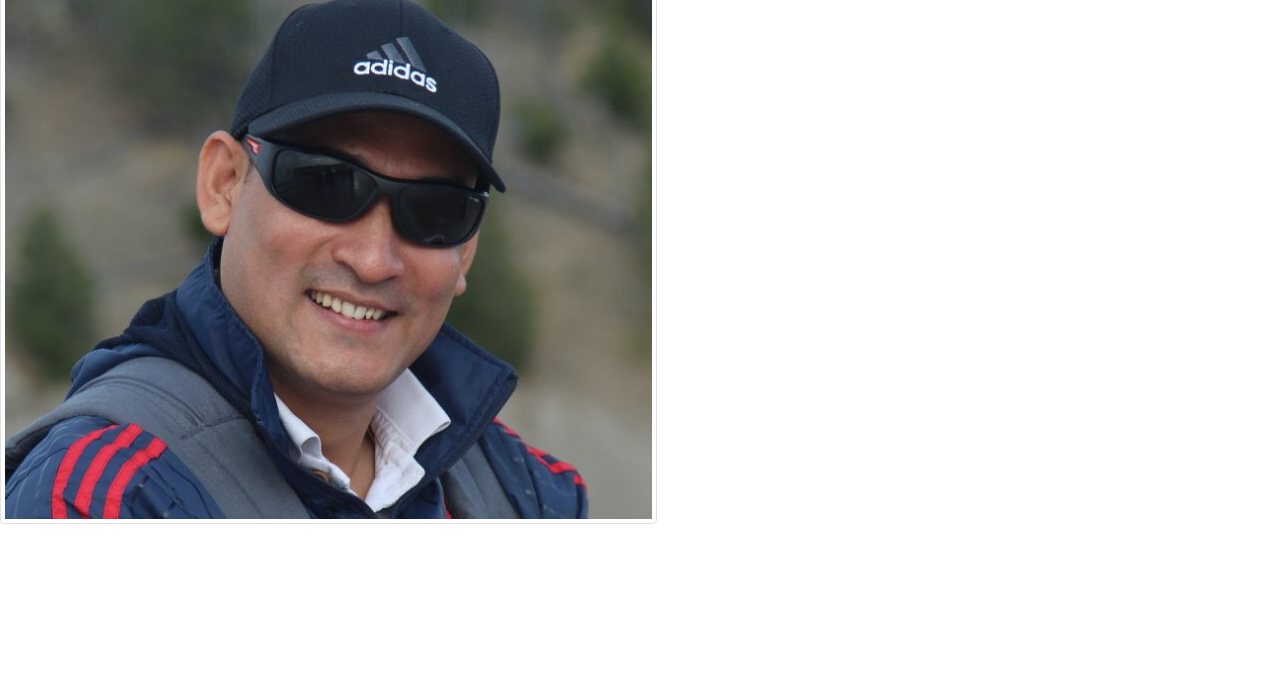
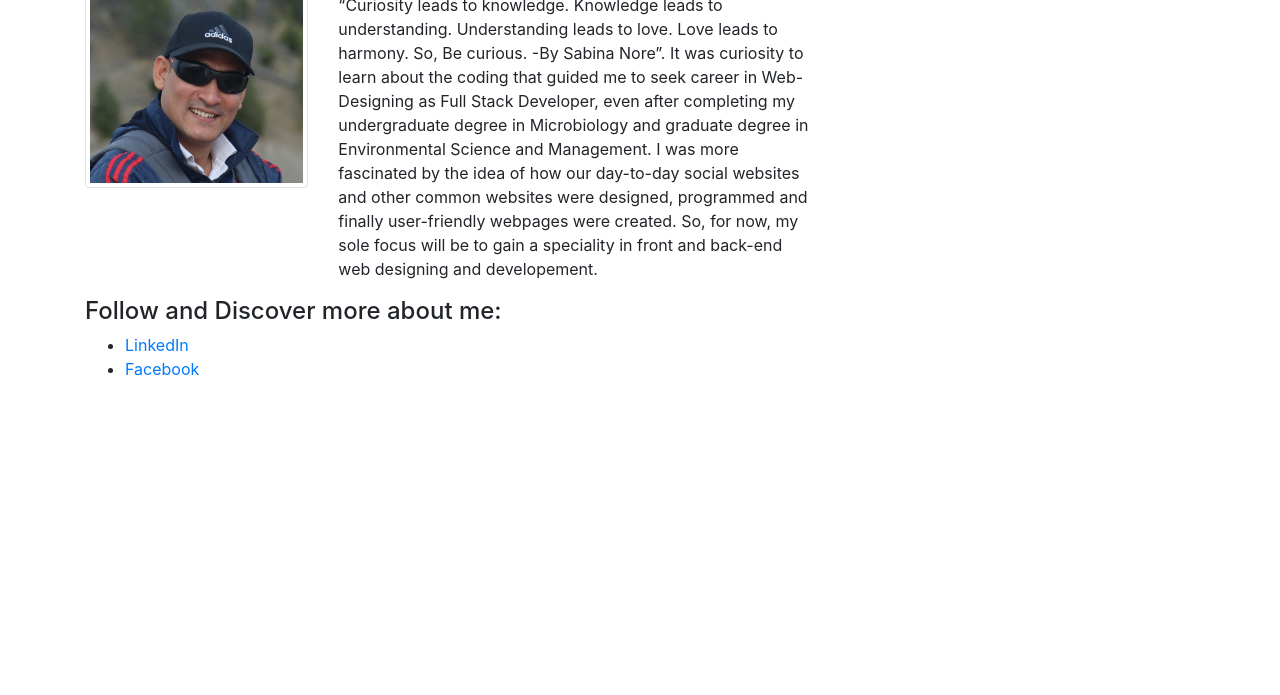
Before and after one commit to shreraje/Homework-2, a plain HTML site: page index.html in a window 1280 px wide. Shown: the part 105-800 px from the top of the page. Drawn offline with nearby package versions, Linux system fonts and the light colour scheme.

Commit message:
Some article and social media link added

```diff
--- a/index.html
+++ b/index.html
@@ -31,9 +31,48 @@
 
     <!--bootstrap responsive images-->
         <div>
-            <picture>
-                <img src="./image.jpg" class="img-fluid img-thumbnail" alt="...">
-              </picture>
+          <div class="container">
+            <div class="row">
+              <div class="col-md-8">
+                <div class="page-header">
+                  <h3>About Me</h3>
+                </div>
+                <div>
+                  <div class="row">
+                    <div class="col-md-4">
+                  <picture>
+                      <img src="./image.jpg" class="img-fluid img-thumbnail" alt="Intro image">
+                    </picture>
+                </div>
+                <!-- Some article about me -->
+                <div class="col-md-8">
+                  <p>
+                    “Curiosity leads to knowledge. Knowledge leads to understanding.
+                    Understanding leads to love. Love leads to harmony. So, Be curious.
+                    -By Sabina Nore”. It was curiosity to learn about the coding that
+                    guided me to seek career in Web-Designing as Full Stack Developer,
+                     even after completing my undergraduate degree in Microbiology and
+                     graduate degree in Environmental Science and Management. I was more
+                     fascinated by the idea of how our day-to-day social websites and other
+                     common websites were designed, programmed and finally user-friendly
+                     webpages were created. So, for now, my sole focus will be to gain
+                     a speciality in front and back-end web designing and developement.
+                  </p>
+                </div>
+              </div>
+            </div>
+            <!-- Social Media Link -->
+        <div>
+          <h4>Follow and Discover more about me:</h4>
+          <ul>
+            <li>
+            <a href="www.linkedin.com/in/rajendra-shrestha-54597679">LinkedIn</a>
+            </li>
+            <li>
+          <a href="https://www.facebook.com/shreraje/">Facebook</a>
+            </li>
+        </ul>
+        </div>
         </div>
 
 <script src="https://code.jquery.com/jquery-3.5.1.slim.min.js" integrity="sha384-DfXdz2htPH0lsSSs5nCTpuj/zy4C+OGpamoFVy38MVBnE+IbbVYUew+OrCXaRkfj" crossorigin="anonymous"></script>
```
